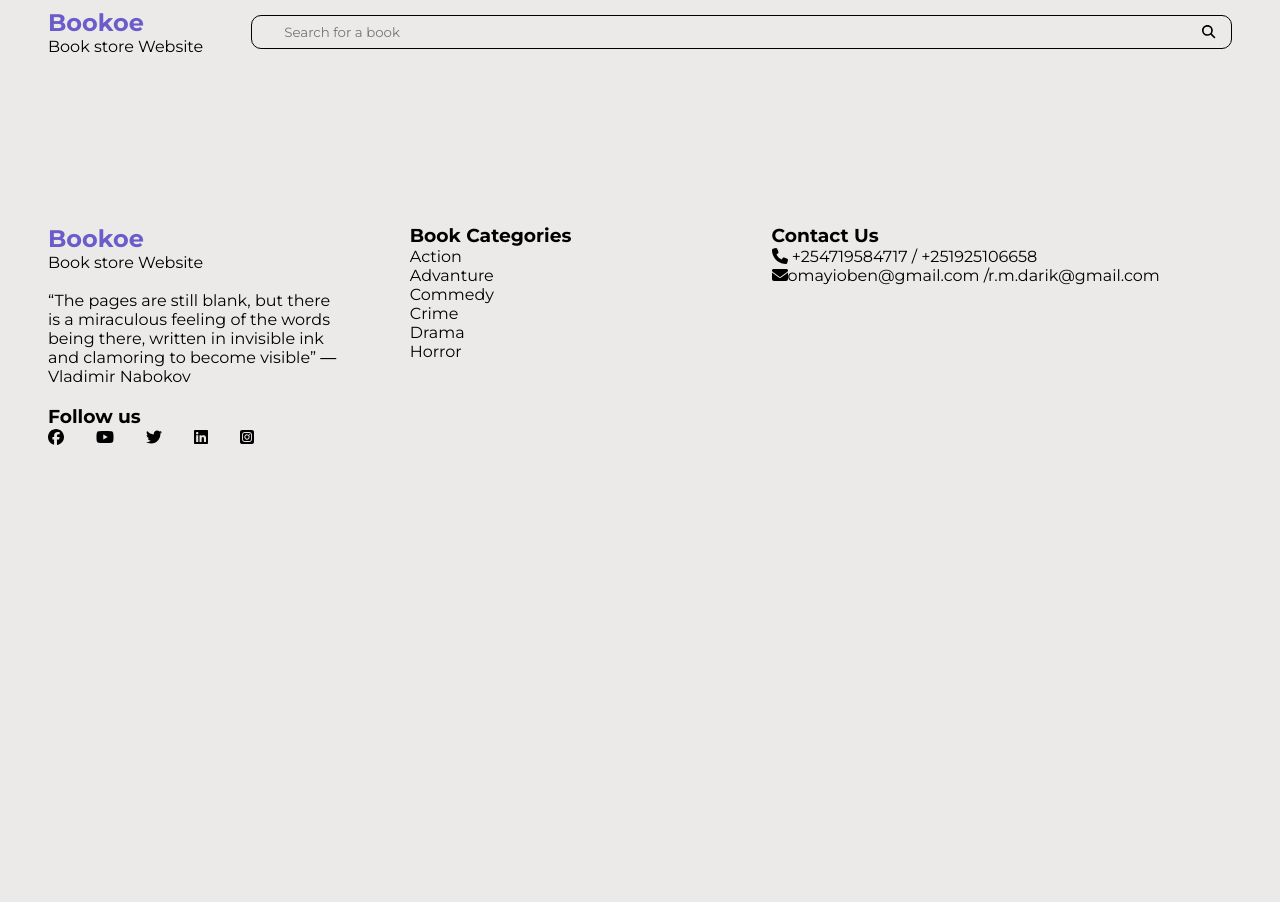
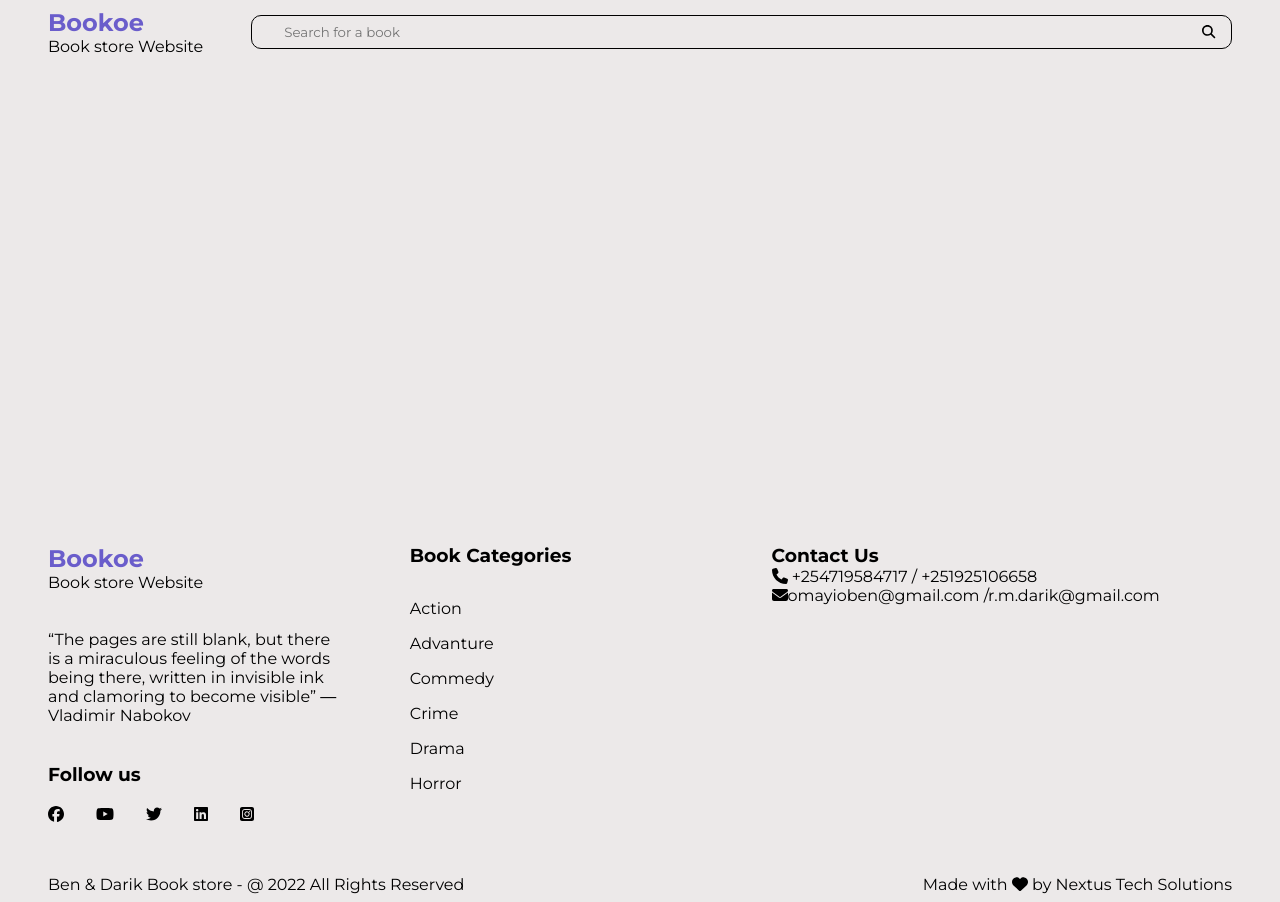
Before and after one commit to darikmohammed/Mealii-Capstone, a website built with webpack: page src/index.html in a window 1280 px wide. Before the commit the page ends 800 px from the top, so only its background shows below. Built offline with nearby package versions, Linux system fonts and the light colour scheme.

Commit message:
Style footer

```diff
--- a/src/index.html
+++ b/src/index.html
@@ -31,12 +31,12 @@
                 <div class="logo">
                     <h2 class="logo-text">Bookoe</h2>
                     <p class="logo-disc">Book store Website</p>
-                </div><br>
+                </div><br><br>
                 <p>
                     “The pages are still blank, but there is a miraculous feeling of the words being there, written in invisible ink and clamoring to become visible”
                     ― Vladimir Nabokov
-                </p> <br>
-                <h3>Follow us</h3>
+                </p> <br><br>
+                <h3>Follow us</h3><br>
                 <ul id="social-icons">
                     <li><i class="fa-brands fa-facebook"></i></li>
                     <li><i class="fa-brands fa-youtube"></i></li>
@@ -47,7 +47,7 @@
             </div>
             <div class="col-3">
                 <h3>Book Categories</h3>
-                <ul>
+                <ul id="book-categories">
                     <li>Action </li>
                     <li>Advanture </li>
                     <li>Commedy </li>
@@ -65,9 +65,10 @@
                     <span><i class="fa-solid fa-envelope"></i>omayioben@gmail.com /r.m.darik@gmail.com  </span>
                 </div>
             </div>
-        </div>
+        </div><br>
         <div class="lower-footer">
-
+            <p>Ben & Darik Book store - @ 2022 All Rights Reserved</p>
+            <p>Made with <span><i class="fa-solid fa-heart"></i></span> by Nextus Tech Solutions</p>
         </div>
     </footer>
 </body>
--- a/src/style.css
+++ b/src/style.css
@@ -71,7 +71,7 @@ header {
 }
 
 footer {
-  padding: 10rem 3rem 0.5rem 3rem;
+  padding: 30rem 3rem 0.5rem 3rem;
 }
 
 .upper-footer {
@@ -79,9 +79,22 @@ footer {
   justify-content: space-between;
 }
 
+.lower-footer {
+  display: flex;
+  padding-top: 2rem;
+  justify-content: space-between;
+}
+
 #social-icons {
   display: flex;
   column-gap: 2rem;
+}
+
+#book-categories {
+  display: flex;
+  flex-direction: column;
+  row-gap: 1rem;
+  padding-top: 2rem;
 }
 
 [class*="col-"] {
```
